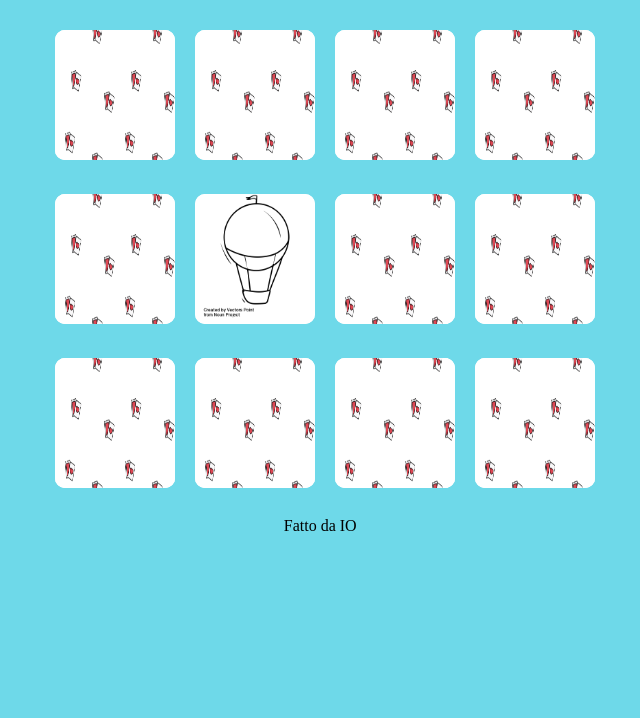
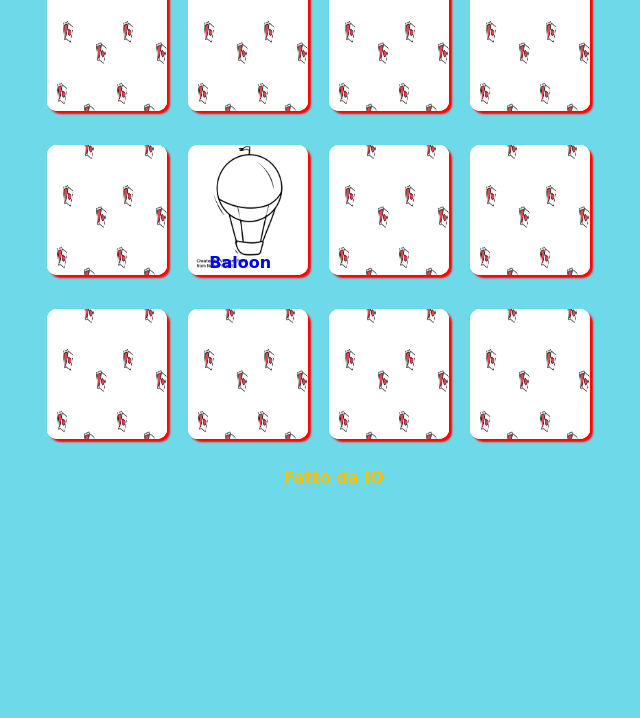
Before and after one commit to edoardomalfatto/html-css-memory, a plain HTML site: page index.html in a window 1280 px wide. Shown: the part 82-800 px from the top of the page, without its empty margins (315-955 px from the left). Drawn offline with Linux system fonts and the light colour scheme; a web font is replaced by a local one.

Commit message:
Css aggiornato

```diff
--- a/css/master.css
+++ b/css/master.css
@@ -5,21 +5,24 @@
 }
 
 body {
-  background-color: rgb(110, 217, 233);
+font-family: 'Hachi Maru Pop', cursive;
+ background-color: rgb(110, 217, 233);
 }
 
 header {
-  margin: 30px;
+  margin: 5px;
 }
 
 .container {
-  width: 556px;
+  width: 573px;
   margin:0 auto;
   relative;
 }
 
 .title h1 {
   text-align: center;
+  font-weight: 900;
+  color: #ffc000;
 }
 
 .card_row1 {
@@ -32,11 +35,12 @@ div .card {
   height: 130px;
   margin: 15px 8px;
   border-radius: 10px;
-    background-color: white;
+  background-color: white;
   background-repeat: repeat;
   background-size: cover;
   position: relative;
   z-index: 1;
+  box-shadow: 3px 3px 2px red;
 }
 
 .card img {
@@ -69,21 +73,38 @@ div .card {
   background-image: url("../img/noun_Tram_3134750.png");
 }
 
-
 #img2_b {
  background-image: url("../img/noun_air_balloon_3134741.png");
 }
+#img2_b span{
+  z-index: 1;
+}
 
 .card span {
+  display: inline-block;
   position: absolute;
   bottom: 3px;
   left:30%;
   z-index: -2;
+  font-weight: bolder;
+  color: red;
 }
+.card span.medium_lenght {
+  left:18%;
+  color: blue;
+}
+.card span.large_lenght{
+  left:10%;
+  color:green;
+}
+
 
 #footer{
   position: absolute;
   left:46%;
   margin-bottom: 20px;
   padding: 10px;
+  font-family: 'Hachi Maru Pop', cursive;
+  font-weight: bolder;
+  color: #ffc000;
 }
--- a/index.html
+++ b/index.html
@@ -1,6 +1,8 @@
 <!DOCTYPE html>
 <html lang="en" dir="ltr">
   <head>
+    <link rel="preconnect" href="https://fonts.gstatic.com">
+    <link href="https://fonts.googleapis.com/css2?family=Hachi+Maru+Pop&family=Potta+One&display=swap" rel="stylesheet">
     <link rel="stylesheet" href="css/master.css">
     <meta charset="utf-8">
     <title>Memory</title>
@@ -21,32 +23,31 @@
     <main>
       <div class="container">
         <div class="cards">
+
           <div class="card_row1">
-            <div id="img1_a" class="card"> <img src="img/pattern.png" alt=""> <span>Bicycle</span> </div>
-            <div id="img1_b" class="card"> <img src="img/pattern.png" alt=""> <span>Baloon</span> </div>
-            <div id="img1_c" class="card"> <img src="img/pattern.png" alt=""> <span>Bicycle</span> </div>
-            <div id="img1_d" class="card"> <img src="img/pattern.png" alt=""> <span>Baloon</span> </div>
+            <div id="img1_a" class="card"> <img src="img/pattern.png" alt=""> <span class="medium_lenght">Bicycle</span> </div>
+            <div id="img1_b" class="card"> <img src="img/pattern.png" alt=""> <span class="medium_lenght">Baloon</span> </div>
+            <div id="img1_c" class="card"> <img src="img/pattern.png" alt=""> <span class="medium_lenght">Bicycle</span> </div>
+            <div id="img1_d" class="card"> <img src="img/pattern.png" alt=""> <span class="medium_lenght">Baloon</span> </div>
+          </div>
 
+          <div class="card_row2">
+            <div id="img2_a" class="card"> <img src="img/pattern.png" alt=""> <span class="large_lenght">Submarine</span> </div>
+            <div id="img2_b" class="card"> <img src="img/noun_air_balloon_3134741.png" alt=""><span class="medium_lenght">Baloon</span></div>
+            <div id="img2_c" class="card"> <img src="img/pattern.png" alt=""> <span class="large_lenght">Submarine</span> </div>
+            <div id="img2_d" class="card"> <img src="img/pattern.png" alt=""> <span>Ship</span> </div>
           </div>
-          <div class="card_row2">
-            <div id="img2_a" class="card"> <img src="img/pattern.png" alt=""> <span>Submarine</span> </div>
-            <div id="img2_b" class="card"> <img src="img/noun_air_balloon_3134741.png" alt=""></div>
-            <div id="img2_c" class="card"> <img src="img/pattern.png" alt=""> <span>Submarine</span> </div>
-            <div id="img2_d" class="card"> <img src="img/pattern.png" alt=""> <span>Ship</span> </div>
 
-          </div>
           <div class="card_row3">
             <div id="img3_a" class="card"> <img src="img/pattern.png" alt=""> <span>Tram</span> </div>
-            <div id="img3_b" class="card"> <img src="img/pattern.png" alt=""> <span>Tractor</span> </div>
+            <div id="img3_b" class="card"> <img src="img/pattern.png" alt=""> <span class="medium_lenght">Tractor</span> </div>
             <div id="img3_c" class="card"> <img src="img/pattern.png" alt=""> <span>Tram</span> </div>
-            <div id="img3_d" class="card"> <img src="img/pattern.png" alt=""> <span>Tractor</span> </div>
+            <div id="img3_d" class="card"> <img src="img/pattern.png" alt=""> <span class="medium_lenght">Tractor</span> </div>
+          </div>
 
-          </div>
         </div>
       </div>
     </main>
-      <div class="container">
-      </div>
     <!-- fine main -->
 
     <!-- inizio footer -->
```
